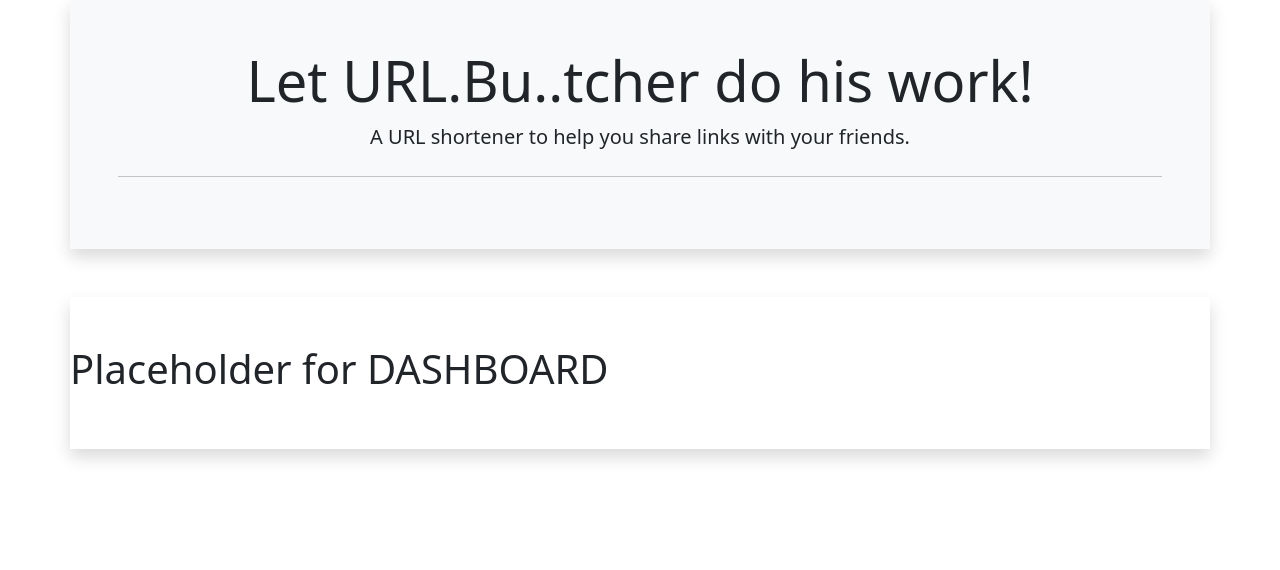
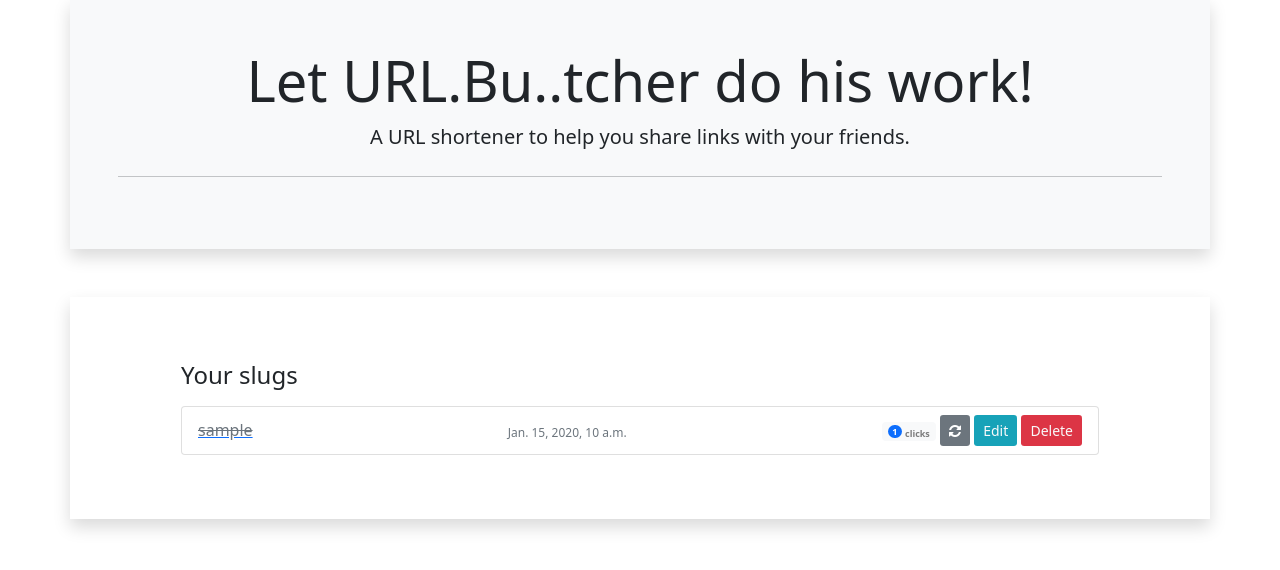
Before and after one commit to artsR/URL..Bu..tche..r, a Django app: page /slug/dashboard in a window 1280 px wide. Shown: the part 65-635 px from the top of the page. Run offline with Django 3.2, Linux system fonts and the light colour scheme; a user stored in the database is signed in; tables that the repository leaves empty hold one stand-in row (values such as "Sample post"); some libraries are stand-ins or nearby versions.

Commit message:
add html templates for Dashboard functionality

```diff
--- a/templates/dashboard.html
+++ b/templates/dashboard.html
@@ -1,5 +1,76 @@
 {% extends 'base.html' %}
 
 {% block content %}
-<h1>Placeholder for DASHBOARD</h1>
+<div class="card border-0 mx-auto col-xl-10">
+  <div class="card-body">
+    <p class="h4">Your slugs</p>
+    <ul class="list-group mt-3">
+      {% for slug_item in user_slugs %}
+      <li class="list-group-item d-flex justify-content-between align-items-center">
+        <a class="text-truncate link-primary" title="{{ slug_item.url }}"
+            href="{% url 'redirect_slug' slug_item.slug %}">
+          {% if slug_item.expired %}
+            <s class="link-secondary">{{ slug_item.slug }}</s>
+          {% else %}
+            {{ slug_item.slug }}
+          {% endif %}
+        </a>
+        <sub class="text-muted">{{ slug_item.created_at }}</sub>
+        <span>
+          <span class="badge bg-light">
+            <span class="badge bg-primary rounded-pill">{{ slug_item.counter.click_counter}}</span>
+            <sub class="text-black-50">clicks</sub>
+          </span>
+          <form class="d-inline-block" action="{% url 'refresh_slug' slug_item.slug %}" method='post'>
+            {% csrf_token %}
+            <button type="submit" class="btn btn-sm bg-secondary" title="refresh expiry date">
+              <i class="fa fa-refresh text-white"></i>
+            </button>
+          </form>
+          <a class="btn btn-sm bg-info text-light" href="{% url 'edit_slug' slug_item.slug %}">
+            Edit
+          </a>
+          <button class="btn btn-sm bg-danger text-light delete-slug" data-id="{{ slug_item.slug }}">
+            Delete
+          </button>
+        </span>
+      </li>
+      {% endfor %}
+    </ul>
+  </div>
+</div>
+<script type="text/javascript">
+
+var csrftokenInput = '{% csrf_token %}'
+var deleteBtns = document.querySelectorAll('.delete-slug')
+deleteBtns.forEach(item => {
+  item.addEventListener('click', () => {
+    confirm_delete(item.dataset.id)
+  })
+})
+
+function confirm_delete(slug_id) {
+  swal.fire({
+    title: 'Confirmation',
+    text: 'Are you sure?',
+    icon: 'warning',
+    confirmButtonText: 'Yes, delete it.',
+    confirmButtonColor: '#dc3545',
+    showCancelButton: true,
+    cancelButtonColor: '#adb5bd',
+    reverseButtons: true,
+  })
+  .then(result => {
+    if (result.isConfirmed) {
+      var form = document.createElement('form')
+      form.action = `/slug/delete/${slug_id}/`
+      form.method = 'post'
+      form.innerHTML = csrftokenInput
+      document.body.appendChild(form)
+      form.submit()
+    }
+  })
+}
+
+</script>
 {% endblock content %}
```
Also changed, not shown: templates/edit_slug.html (added, +26 -0 lines).
